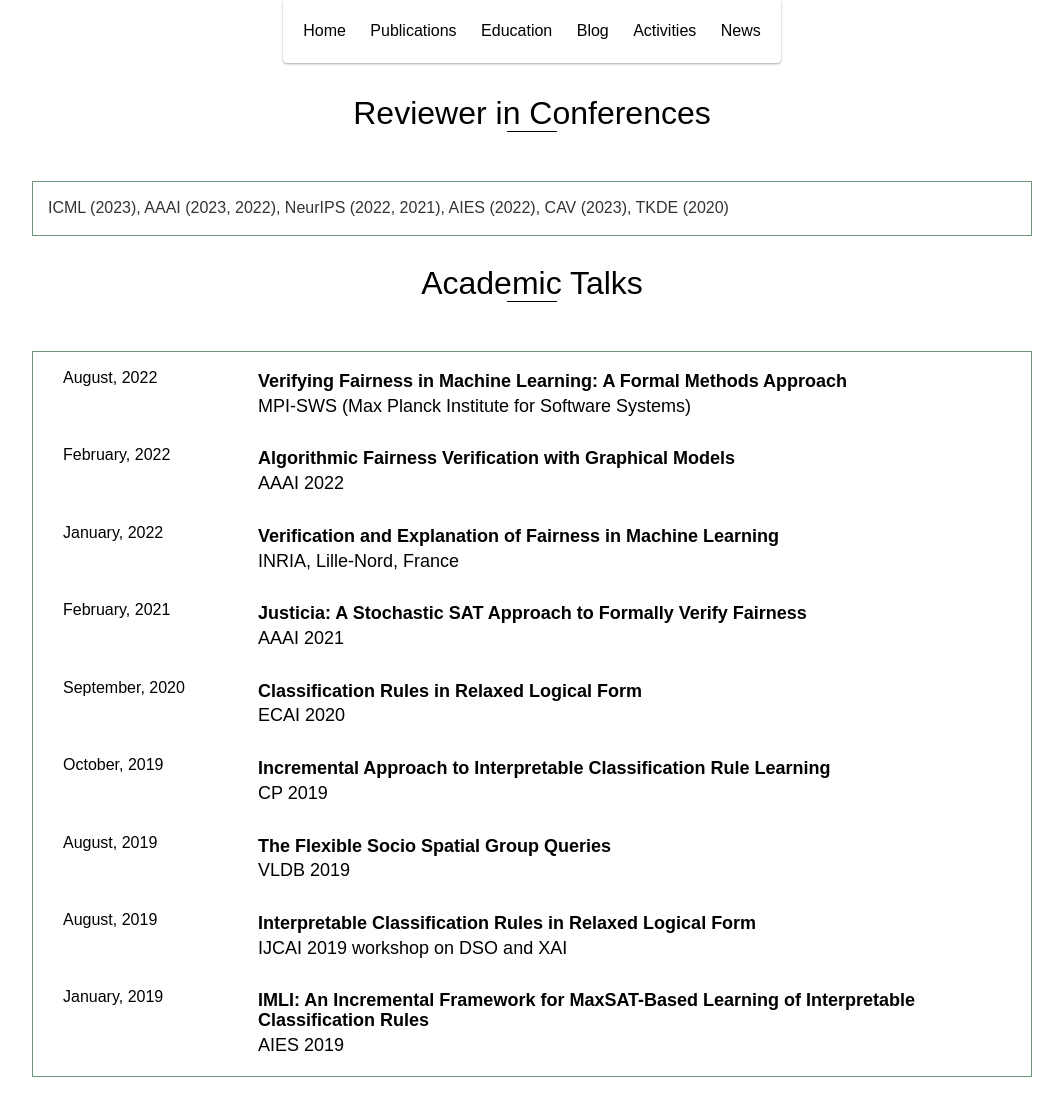
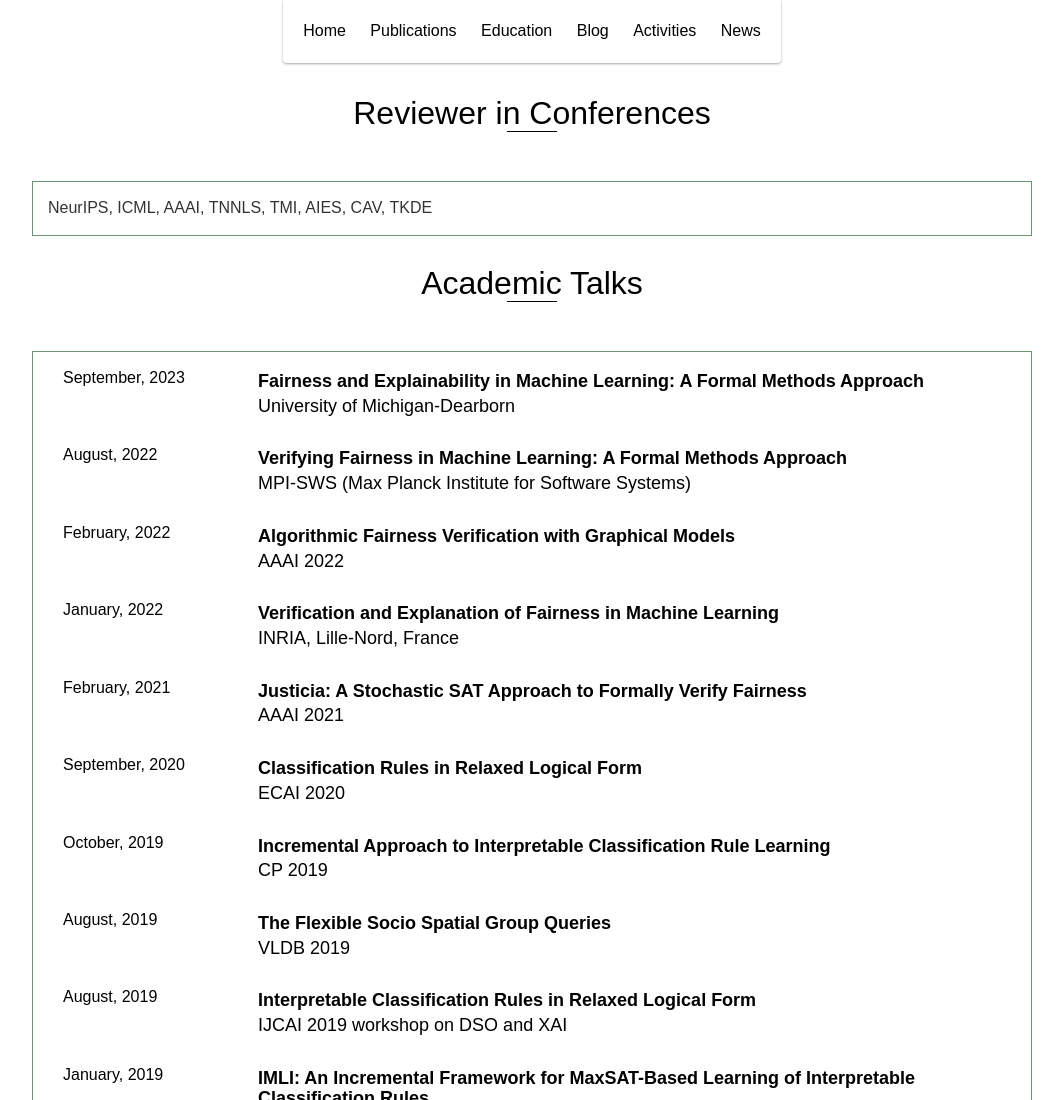
Before and after one commit to bishwamittra/bishwamittra.github.io, a website: page activities.html in a window 1280 px wide. Shown: the top 1100 px of the page, without its empty margins (108-1171 px from the left). Drawn offline with nearby package versions, Linux system fonts and the light colour scheme.

Commit message:
updated after graduation

```diff
--- a/activities.html
+++ b/activities.html
@@ -68,7 +68,7 @@
             <div class="container">
 
                 <div class="row">
-                ICML (2023), AAAI (2023, 2022), NeurIPS (2022, 2021), AIES (2022), CAV (2023), TKDE (2020)
+                    NeurIPS, ICML, AAAI, TNNLS, TMI, AIES, CAV, TKDE
 
                 </div>
 
@@ -86,6 +86,22 @@
 
         <div class="container">
 
+            <div class="row">
+
+                <div class="col-md-2">
+                    <span class="serial">
+                    September, 2023
+                    </span>
+
+                </div>
+                <div class="col-md-8">
+                    <h4><strong>Fairness and Explainability in Machine Learning: A Formal Methods Approach</strong></h4>
+                    <h4>University of Michigan-Dearborn</h4>
+                    <!-- <a href="publication/fssgq-ghosh-slides.pdf" class="btn btn-primary" role="button"	>Slides</a> -->
+                </div>
+
+            </div>
+            <br>
 
             <div class="row">
 
```
Also changed, not shown: education.html (+1 -1 lines), index.html (+3 -3 lines), publications.html (+23 -0 lines), 1 other file.
